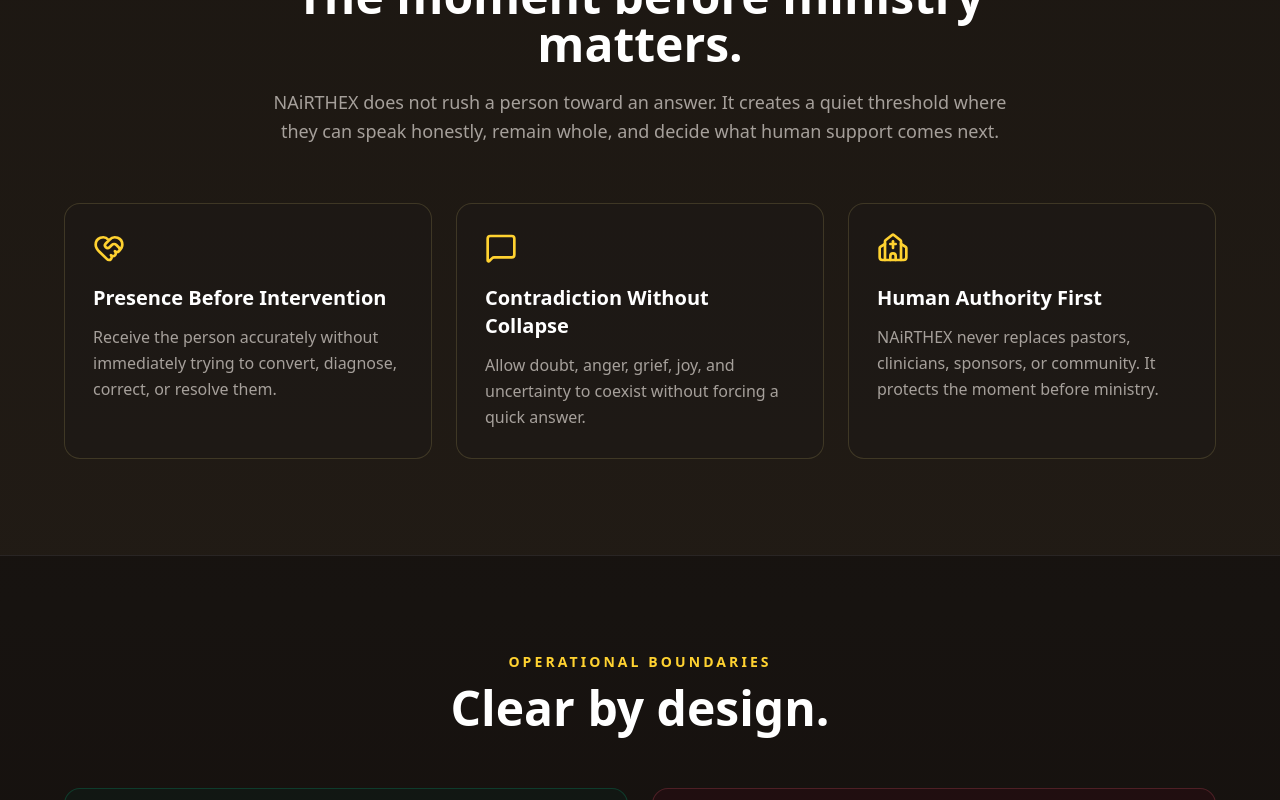
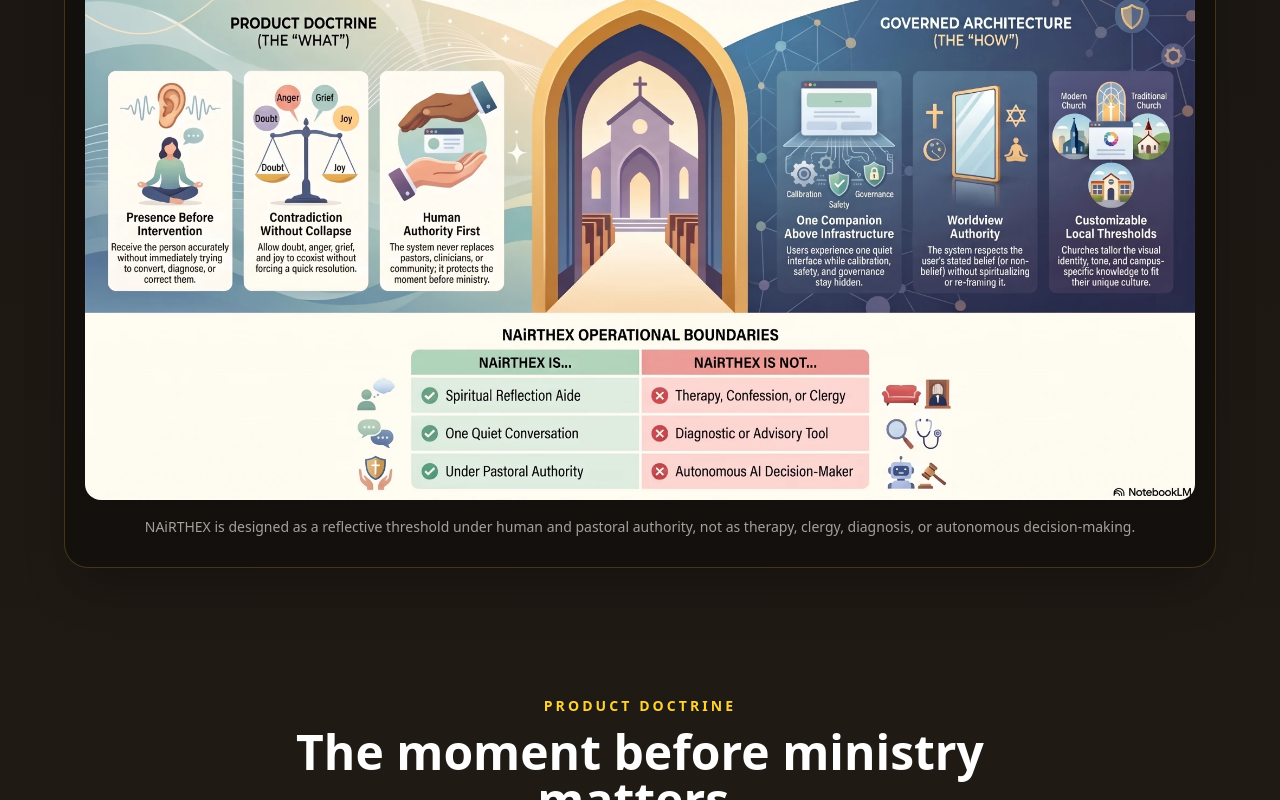
Before and after one commit to CONEXUS-dev/conexus-website, a Next.js app: page /nairthex in a window 1280 px wide. Shown: the part 956-1756 px from the top of the page. Built offline with nearby package versions, Linux system fonts and the light colour scheme.

Commit message:
Add NAiRTHEX product infographic

```diff
--- a/app/nairthex/page.tsx
+++ b/app/nairthex/page.tsx
@@ -12,6 +12,7 @@ import {
   Shield,
   XCircle,
 } from "lucide-react";
+import Image from "next/image";
 import { Navigation } from "@/components/Navigation";
 
 const APP_URL = "https://the-narthex.onrender.com";
@@ -121,6 +122,36 @@ export default function NairthexPage() {
             </div>
           </motion.div>
         </div>
+      </section>
+
+      <section className="px-4 pb-8 pt-4">
+        <motion.figure
+          initial={{ opacity: 0, y: 20 }}
+          whileInView={{ opacity: 1, y: 0 }}
+          viewport={{ once: true }}
+          transition={{ duration: 0.7 }}
+          className="mx-auto max-w-6xl overflow-hidden rounded-3xl border border-amber-300/20 bg-stone-950/60 p-3 shadow-2xl shadow-black/30 md:p-5"
+        >
+          <a
+            href="/images/products/nairthex-digital-threshold.webp"
+            target="_blank"
+            rel="noopener noreferrer"
+            aria-label="Open the full NAiRTHEX product infographic"
+          >
+            <Image
+              src="/images/products/nairthex-digital-threshold.webp"
+              alt="NAiRTHEX digital threshold for sacred space product infographic"
+              width={2048}
+              height={1143}
+              className="h-auto w-full rounded-2xl object-contain"
+              sizes="(max-width: 768px) 100vw, 1152px"
+            />
+          </a>
+          <figcaption className="px-3 pb-2 pt-4 text-center text-sm leading-relaxed text-stone-400">
+            NAiRTHEX is designed as a reflective threshold under human and pastoral authority,
+            not as therapy, clergy, diagnosis, or autonomous decision-making.
+          </figcaption>
+        </motion.figure>
       </section>
 
       <section id="doctrine" className="px-4 py-24">
```
